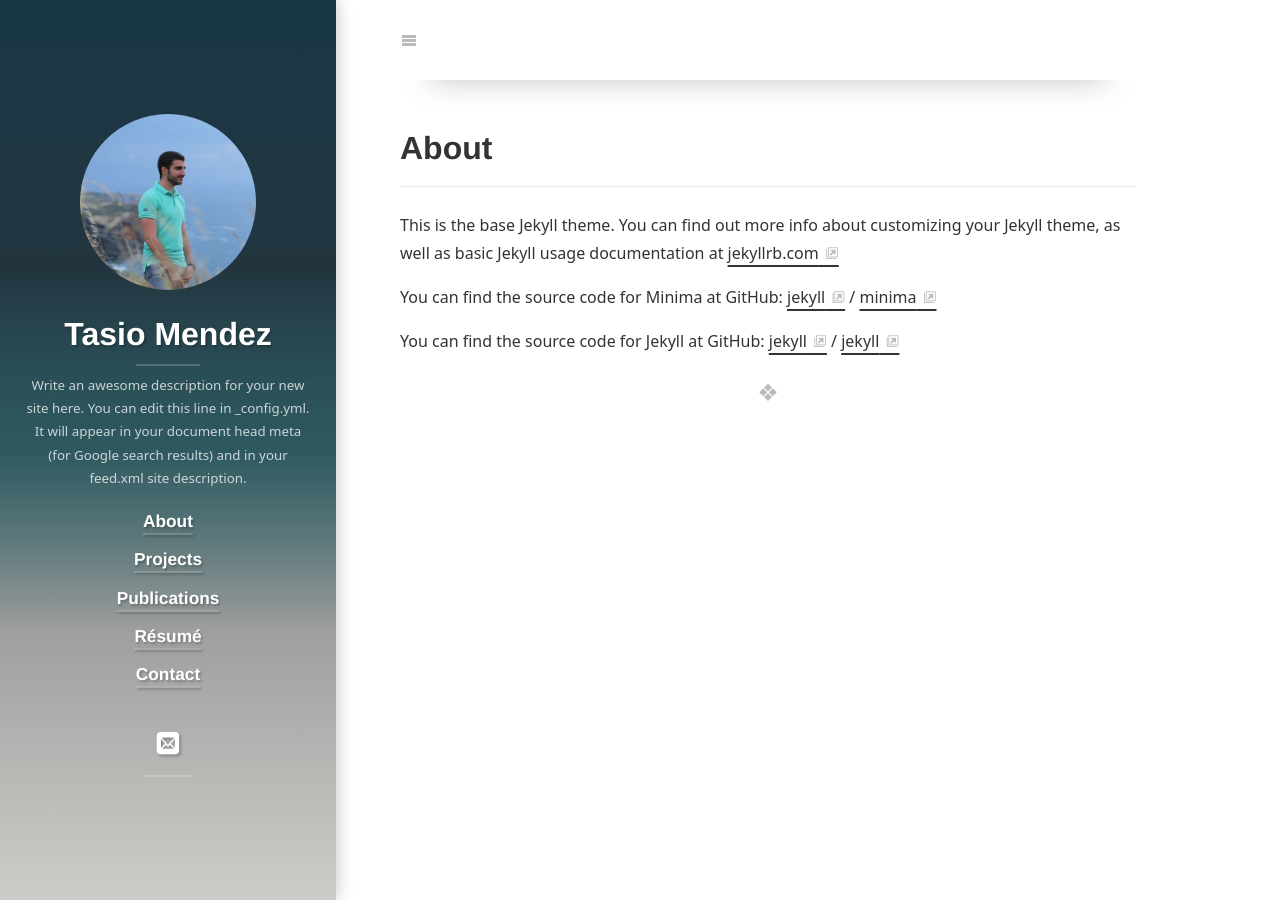
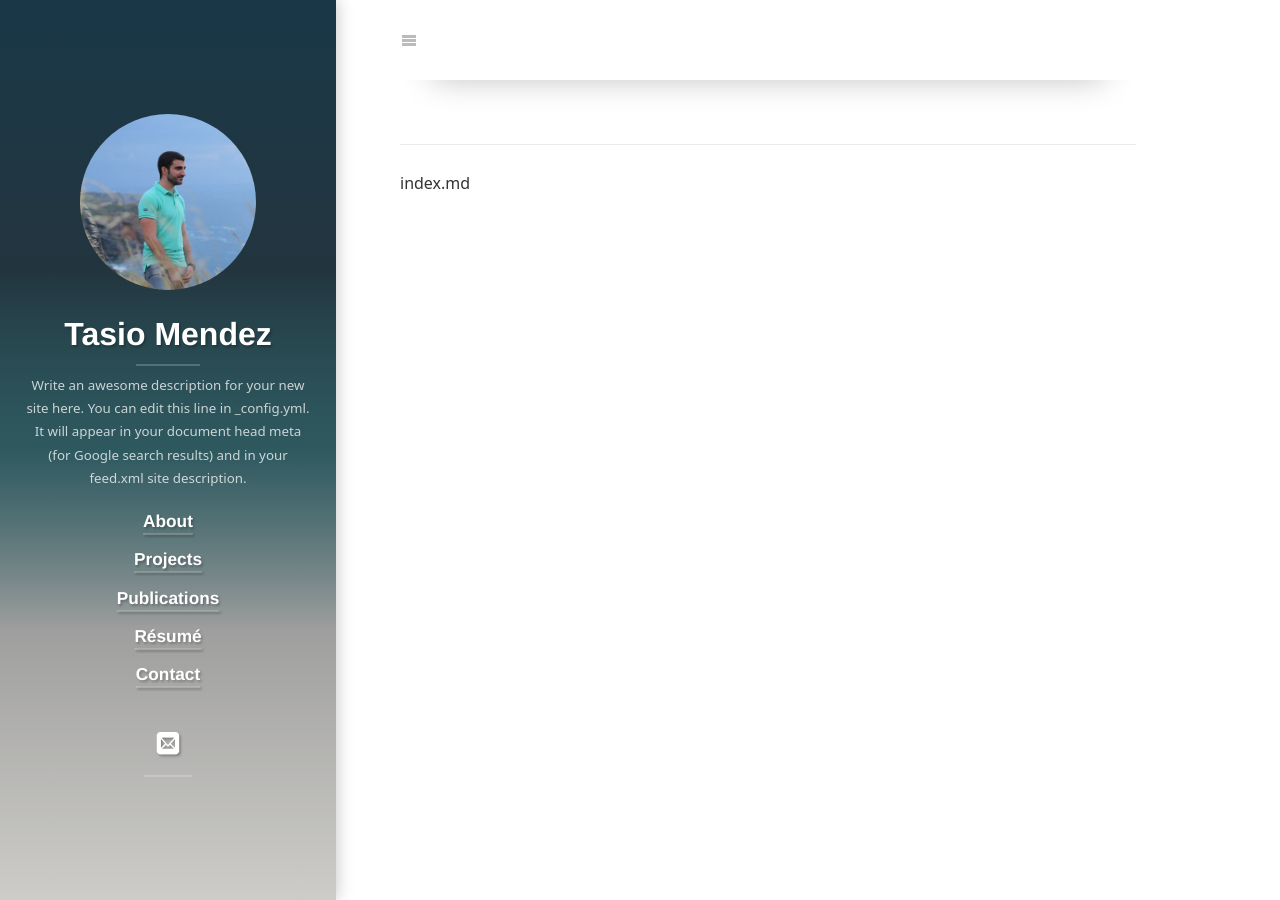
Before and after one commit to tasiomendez/tasiomendez.github.io, a Jekyll site: the page built from about.md, in a window 1280 px wide. Built offline with Jekyll 4.4.1, drawn with Linux system fonts in a browser that asks for light colours; cached includes are drawn as plain includes; some web fonts are replaced; our own code applies the rules of GitHub Pages for plain Markdown files.

Commit message:
Making initial files

```diff
--- a/404.html
+++ b/404.html
@@ -1,4 +1,5 @@
 ---
+title: Not Found
 permalink: /404.html
 layout: base
 ---
--- a/about.md
+++ b/about.md
@@ -1,18 +1 @@
----
-layout: default
-title: About
-permalink: /about/
----
-
-This is the base Jekyll theme. You can find out more info about customizing your Jekyll theme, as well as basic Jekyll usage documentation at [jekyllrb.com](https://jekyllrb.com/)
-
-You can find the source code for Minima at GitHub:
-[jekyll][jekyll-organization] /
-[minima](https://github.com/jekyll/minima)
-
-You can find the source code for Jekyll at GitHub:
-[jekyll][jekyll-organization] /
-[jekyll](https://github.com/jekyll/jekyll)
-
-
-[jekyll-organization]: https://github.com/jekyll
+index.md
```
Also changed, not shown: contact.md (added, +5 -0 lines), cv.md (added, +5 -0 lines), projects.md (added, +5 -0 lines), publications.md (added, +5 -0 lines).
